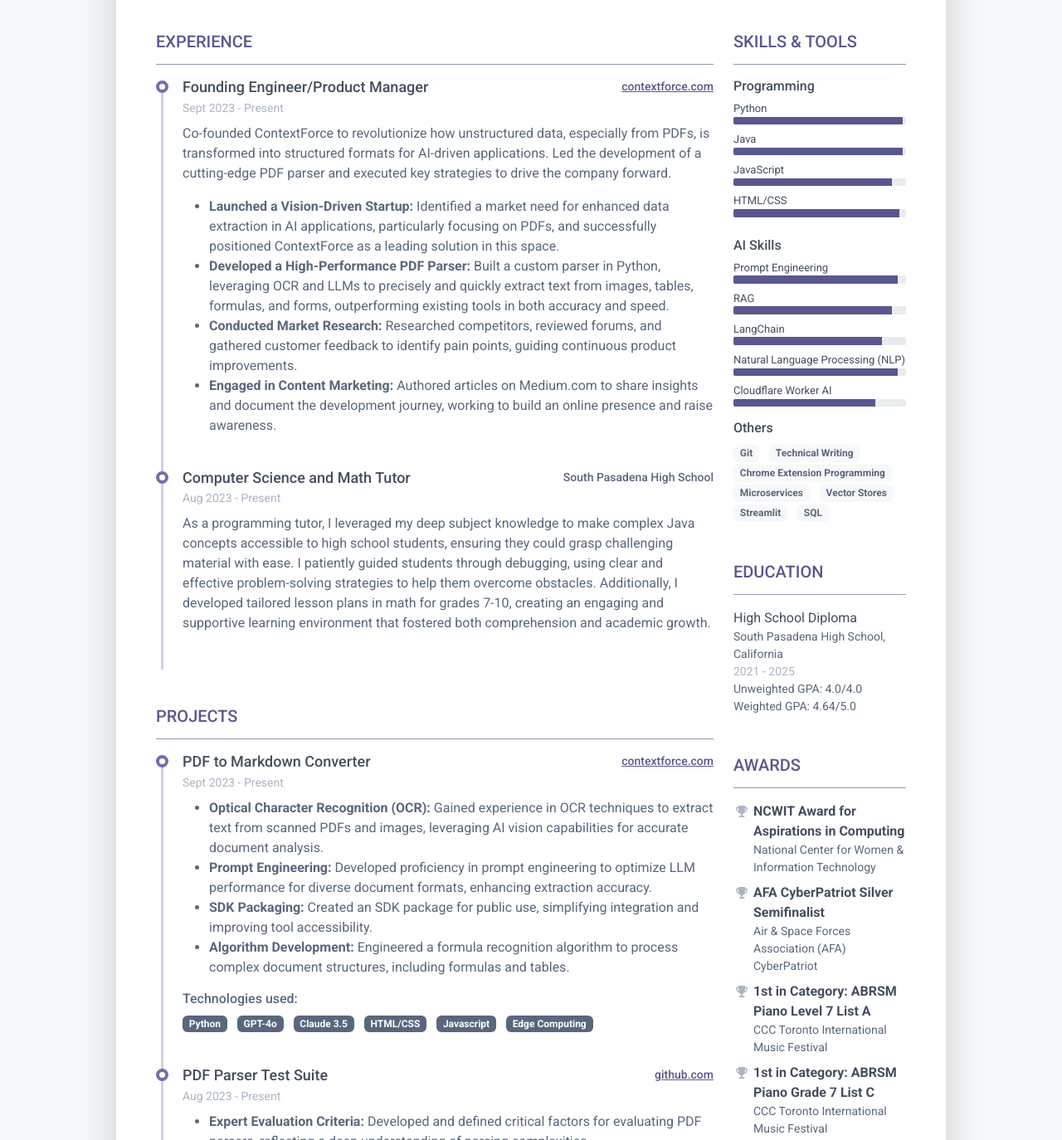
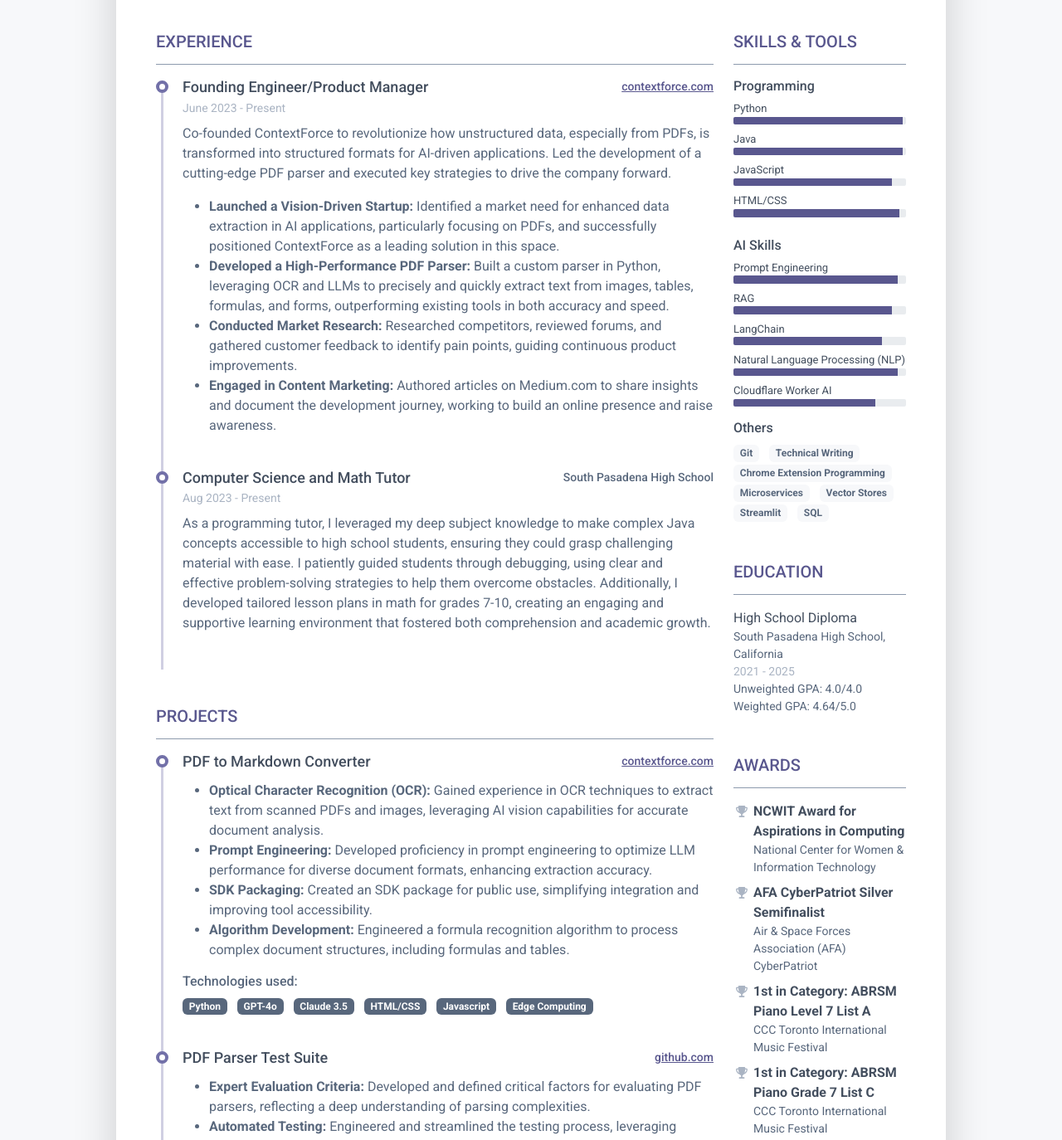
Before and after one commit to daniellehonn/daniellehon-resume, a plain HTML site: page index.html in a window 1280 px wide. Shown: the part 580-1954 px from the top of the page at 83% size. Drawn offline with Linux system fonts and the light colour scheme.

Commit message:
changed dates

```diff
--- a/index.html
+++ b/index.html
@@ -75,7 +75,7 @@
 										        <h3 class="resume-position-title font-weight-bold mb-1">Founding Engineer/Product Manager</h3>
 										        <div class="resume-company-name ms-auto"><a href="https://contextforce.com">contextforce.com</a></div>
 										    </div><!--//row-->
-										    <div class="resume-position-time">Sept 2023 - Present</div>
+										    <div class="resume-position-time">June 2023 - Present</div>
 									    </div><!--//resume-timeline-item-header-->
 									    <div class="resume-timeline-item-desc">
 										    <p>Co-founded ContextForce to revolutionize how unstructured data, especially from PDFs, is transformed into structured formats for AI-driven applications. Led the development of a cutting-edge PDF parser and executed key strategies to drive the company forward.</p>
@@ -120,7 +120,6 @@
 										        <h3 class="resume-position-title font-weight-bold mb-1">PDF to Markdown Converter</h3>
 										        <div class="resume-company-name ms-auto"><a href="https://contextforce.com">contextforce.com</a></div>
 										    </div><!--//row-->
-										    <div class="resume-position-time">Sept 2023 - Present</div>
 									    </div><!--//resume-timeline-item-header-->
 									    <div class="resume-timeline-item-desc">
 										    <ul>
@@ -149,7 +148,6 @@
 										        <h3 class="resume-position-title font-weight-bold mb-1">PDF Parser Test Suite</h3>
 										        <div class="resume-company-name ms-auto"><a href="https://github.com/daniellehonn/pdf-parser-test-suite">github.com</a></div>
 										    </div><!--//row-->
-										    <div class="resume-position-time">Aug 2023 - Present</div>
 									    </div><!--//resume-timeline-item-header-->
 									    <div class="resume-timeline-item-desc">
 											<ul>
```
